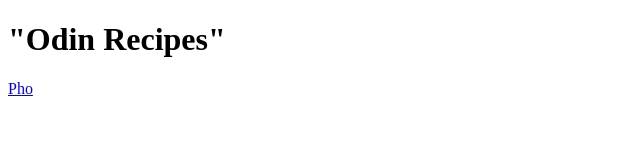
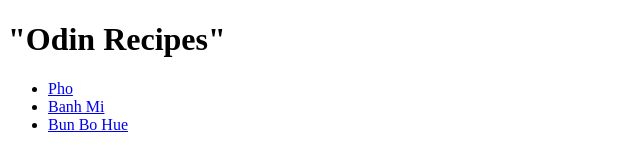
Before and after one commit to quanpro198/odin-recipes, a plain HTML site: page index.html in a window 1280 px wide. Shown: the whole page, without its empty margins (0-640 px from the left). Drawn offline with Linux system fonts and the light colour scheme.

Commit message:
Added link list to homepage

```diff
--- a/index.html
+++ b/index.html
@@ -10,6 +10,10 @@
         "Odin Recipes"
     </h1>
 
-    <a href ="recipes/pho.html">Pho</a>
+    <ul>
+        <li><a href ="recipes/pho.html">Pho</a></li>
+        <li><a href ="recipes/banhmi.html">Banh Mi</a></li>
+        <li><a href ="recipes/bunbohue.html">Bun Bo Hue</a></li>
+    </ul>
 </body>
 </html>
```
